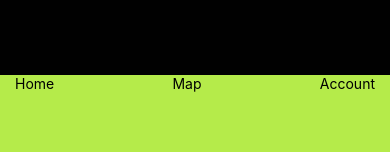
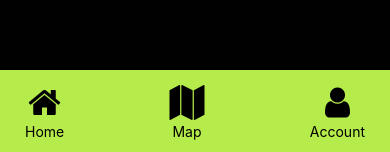
Before and after one commit to VDan007/ReactNativeCarWash, a React Native app: screen / in a window 390 px wide. Shown: the part 689-841 px from the top of the page. Built offline with nearby package versions, Linux system fonts and the light colour scheme.

Commit message:
footer added

```diff
--- a/components/FooterNav.js
+++ b/components/FooterNav.js
@@ -1,17 +1,32 @@
 import { StyleSheet, Text, View, Button } from 'react-native';
+import Icon from 'react-native-vector-icons/FontAwesome';
 
 
 function FooterNav(){
     return(
         <View style={styles.footer}>
-            <View>
+            <View style={styles.footerBtn}>
+                <Icon
+                name="home"
+                style={styles.icon}
+                ></Icon>
                 <Text>Home</Text>
             </View>
-            <View>
-            <Text>Map</Text>
+
+            <View style={styles.footerBtn}>
+                <Icon
+                name="map"
+                style={styles.icon}
+                ></Icon>
+                <Text>Map</Text>
             </View>
-            <View>
-            <Text>Account</Text>
+
+            <View style={styles.footerBtn}>
+                <Icon
+                name="user"
+                style={styles.icon}
+                ></Icon>
+                <Text>Account</Text>
             </View>
 
         </View>
@@ -23,12 +38,20 @@ const styles = StyleSheet.create({
         position: "absolute",
         flexDirection: "row",
         justifyContent: "space-between",
-        paddingHorizontal: 15,
+        paddingHorizontal: 25,
         bottom:0,
-        height: 80,
+        height: 85,
         width: "100%",
         backgroundColor: "#B5EB4A"
-    }
+    },
+    icon:{
+        fontSize: 35,
+    },
+    footerBtn:{
+        justifyContent:"center",
+        alignItems: 'center',
+        gap: 3,
+    },
 });
 
 export default FooterNav;
```
